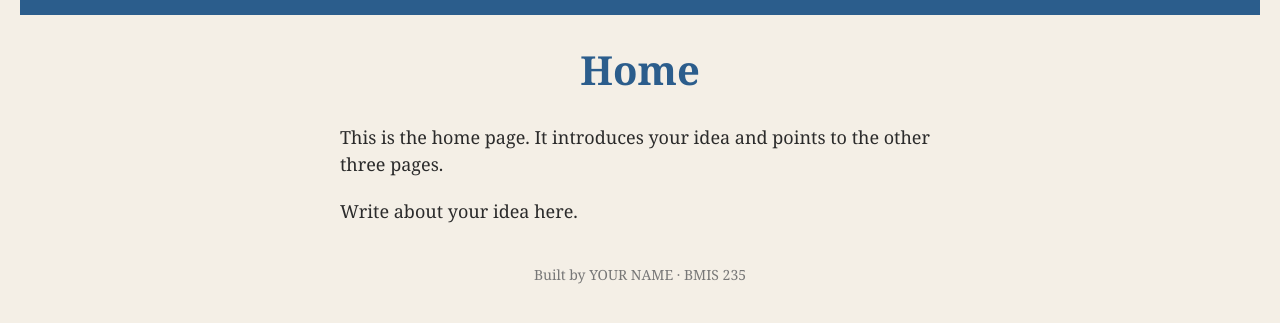
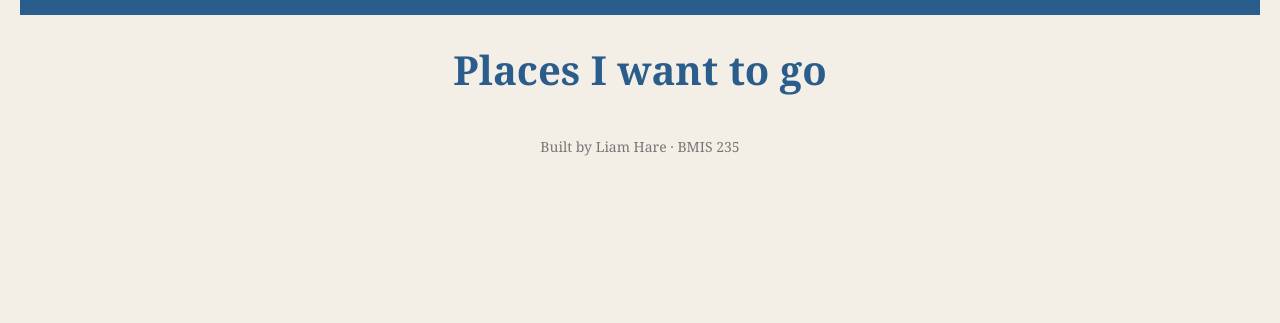
Before and after one commit to hareliam/bmis235-html-3, a plain HTML site: page index.html in a window 1280 px wide. Shown: the part 71-394 px from the top of the page. Drawn offline with Linux system fonts and the light colour scheme.

Commit message:
Update author name and title in index.html

```diff
--- a/index.html
+++ b/index.html
@@ -1,14 +1,14 @@
 <!DOCTYPE html>
 <!--
-  Author: YOUR NAME
-  GU username: YOUR-GU-USERNAME
+  Author: Liam Hare
+  GU username: Liam Hare
   Course: BMIS 235 - HTML-3
 -->
 <html lang="en">
 <head>
 <meta charset="utf-8">
 <meta name="author" content="YOUR NAME">
-<title>Home</title>
+<title>Places I want to go</title>
 
 <!-- this one line connects the page to the stylesheet -->
 <link rel="stylesheet" href="styles.css">
@@ -28,9 +28,9 @@
     <a href="page3.html"><img src="img/page3.png" alt="Page 3"></a>
 </nav>
 
-<h1>Home</h1>
-<p>This is the home page. It introduces your idea and points to the other three pages.</p>
-<p>Write about your idea here.</p>
+<h1>Places I want to go</h1>
+<p></p>
+<p></p>
 
 <!-- ===== SHOWCASE ======================================================
      This box is empty on purpose. In Part 7 you paste an interactive
@@ -39,7 +39,7 @@
 <div class="showcase"></div>
 
 <!-- Footer: fill in your name -->
-<footer>Built by YOUR NAME &middot; BMIS 235</footer>
+<footer>Built by Liam Hare &middot; BMIS 235</footer>
 
 </body>
 </html>
```
